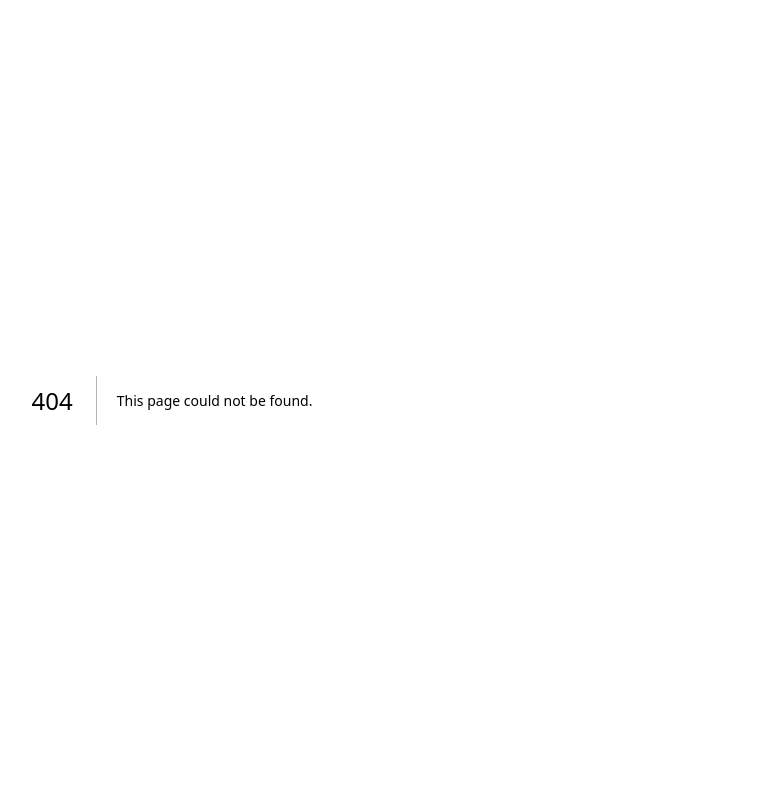
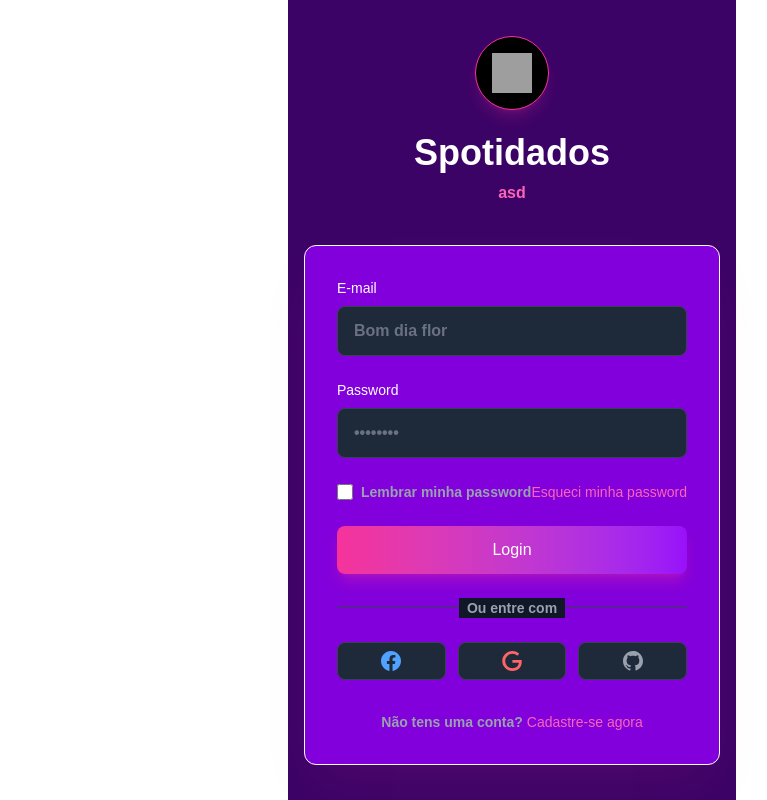
Before and after one commit to josephonfire/neonb4f, a Next.js app: page /login in a window 1280 px wide. Before the commit this address had no page. Shown: the whole page, without its empty margins (128-895 px from the left). Built offline with nearby package versions, Linux system fonts and the light colour scheme; grey boxes are pictures that could not be loaded.

Commit message:
Login page

```diff
--- /dev/null
+++ b/src/app/components/Login.jsx
@@ -0,0 +1,82 @@
+import logo from "../imgs/spoti-logo.svg"
+
+export function Login() {
+
+    return (
+        <div className="bg-white dark:bg-gray-800 flex justify-center items-center w-screen h-screen p-5">
+            <div className="min-h-screen flex items-center justify-center bg-purple-950 p-4">
+                <div className="w-full max-w-md">
+                    <div className="text-center mb-10">
+                        <div className="inline-block p-4 bg-black border border-pink-500 rounded-full mb-4 shadow-lg shadow-pink-500/20">
+                            <img src={logo} alt="Spotify Logo" className="w-10 h-10" />
+                        </div>
+                        <h2 className="text-4xl font-bold text-white mb-2 text-shadow-neon">Spotidados</h2>
+                        <p className="text-pink-400">asd</p>
+                    </div>
+
+                    <div className="bg-purple-700 border border-white rounded-xl shadow-2xl shadow-pink-500/10 overflow-hidden">
+                        <div className="p-8">
+                            <form className="space-y-6">
+                                <div>
+                                    <label htmlFor="email" className="block text-sm font-medium text-white mb-2">E-mail</label>
+                                    <input type="email" id="email" name="email" className="w-full px-4 py-3 bg-gray-800 border border-gray-700 rounded-lg text-white placeholder-gray-500 focus:outline-none focus:border-pink-500 focus:ring-2 focus:ring-pink-500/50 transition-all duration-300" placeholder="Bom dia flor" />
+                                </div>
+
+                                <div>
+                                    <label htmlFor="password" className="block text-sm font-medium text-white mb-2">Password</label>
+                                    <input type="password" id="password" name="password" className="w-full px-4 py-3 bg-gray-800 border border-gray-700 rounded-lg text-white placeholder-gray-500 focus:outline-none focus:border-pink-500 focus:ring-2 focus:ring-pink-500/50 transition-all duration-300" placeholder="••••••••" />
+                                </div>
+
+                                <div className="flex items-center justify-between">
+                                    <div className="flex items-center">
+                                        <input id="remember-me" name="remember-me" type="checkbox" className="h-4 w-4 text-pink-500 focus:ring-pink-500 border-gray-700 rounded bg-gray-800"></input>
+                                        <label htmlFor="remember-me" className="ml-2 block text-sm text-gray-400">Lembrar minha password</label>
+                                    </div>
+                                    <a href="#" className="text-sm font-medium text-pink-400 hover:text-pink-300 transition-colors duration-300">Esqueci minha password</a>
+                                </div>
+
+                                <button type="submit" className="w-full py-3 px-4 bg-gradient-to-r from-pink-500 to-purple-600 hover:from-pink-600 hover:to-purple-700 text-white font-medium rounded-lg shadow-lg shadow-pink-500/30 focus:outline-none focus:ring-2 focus:ring-offset-2 focus:ring-pink-500 focus:ring-offset-gray-900 transition-all duration-300">
+                                    Login
+                                </button>
+                            </form>
+
+                            <div className="mt-6">
+                                <div className="relative">
+                                    <div className="absolute inset-0 flex items-center">
+                                        <div className="w-full border-t border-gray-700"></div>
+                                    </div>
+                                    <div className="relative flex justify-center text-sm">
+                                        <span className="px-2 bg-gray-900 text-gray-400">Ou entre com</span>
+                                    </div>
+                                </div>
+
+                                <div className="mt-6 grid grid-cols-3 gap-3">
+                                    <button className="flex justify-center items-center py-2 px-4 bg-gray-800 hover:bg-gray-700 text-white rounded-lg border border-gray-700 transition-colors duration-300">
+                                        <svg className="h-5 w-5 text-blue-400" fill="currentColor" viewBox="0 0 24 24">
+                                            <path d="M24 12.073c0-6.627-5.373-12-12-12s-12 5.373-12 12c0 5.99 4.388 10.954 10.125 11.854v-8.385H7.078v-3.47h3.047V9.43c0-3.007 1.792-4.669 4.533-4.669 1.312 0 2.686.235 2.686.235v2.953H15.83c-1.491 0-1.956.925-1.956 1.874v2.25h3.328l-.532 3.47h-2.796v8.385C19.612 23.027 24 18.062 24 12.073z" />
+                                        </svg>
+                                    </button>
+                                    <button className="flex justify-center items-center py-2 px-4 bg-gray-800 hover:bg-gray-700 text-white rounded-lg border border-gray-700 transition-colors duration-300">
+                                        <svg className="h-5 w-5 text-red-400" fill="currentColor" viewBox="0 0 24 24">
+                                            <path d="M12.48 10.92v3.28h7.84c-.24 1.84-.853 3.187-1.787 4.133-1.147 1.147-2.933 2.4-6.053 2.4-4.827 0-8.6-3.893-8.6-8.72s3.773-8.72 8.6-8.72c2.6 0 4.507 1.027 5.907 2.347l2.307-2.307C18.747 1.44 16.133 0 12.48 0 5.867 0 .307 5.387.307 12s5.56 12 12.173 12c3.573 0 6.267-1.173 8.373-3.36 2.16-2.16 2.84-5.213 2.84-7.667 0-.76-.053-1.467-.173-2.053H12.48z" />
+                                        </svg>
+                                    </button>
+                                    <button className="flex justify-center items-center py-2 px-4 bg-gray-800 hover:bg-gray-700 text-white rounded-lg border border-gray-700 transition-colors duration-300">
+                                        <svg className="h-5 w-5 text-gray-400" fill="currentColor" viewBox="0 0 24 24">
+                                            <path d="M12 0C5.373 0 0 5.373 0 12c0 5.302 3.438 9.8 8.207 11.387.6.113.793-.261.793-.577 0-.285-.01-1.04-.015-2.04-3.338.724-4.042-1.61-4.042-1.61-.546-1.386-1.332-1.755-1.332-1.755-1.087-.744.084-.729.084-.729 1.205.084 1.838 1.236 1.838 1.236 1.07 1.835 2.809 1.305 3.495.998.108-.776.417-1.305.76-1.605-2.665-.3-5.466-1.332-5.466-5.93 0-1.31.465-2.38 1.235-3.22-.135-.303-.54-1.523.105-3.176 0 0 1.005-.322 3.3 1.23.96-.267 1.98-.399 3-.405 1.02.006 2.04.138 3 .405 2.28-1.552 3.285-1.23 3.285-1.23.645 1.653.24 2.873.12 3.176.765.84 1.23 1.91 1.23 3.22 0 4.61-2.805 5.625-5.475 5.92.42.36.81 1.096.81 2.22 0 1.605-.015 2.895-.015 3.285 0 .315.18.69.8.57C20.565 21.795 24 17.295 24 12c0-6.627-5.373-12-12-12z" />
+                                        </svg>
+                                    </button>
+                                </div>
+                            </div>
+
+                            <p className="mt-8 text-center text-sm text-gray-400">
+                                Não tens uma conta?
+                                <a href="#" className="font-medium text-pink-400 hover:text-pink-300 transition-colors duration-300">  Cadastre-se agora</a>
+                            </p>
+                        </div>
+                    </div>
+                </div>
+            </div>
+        </div>
+    );
+}
--- /dev/null
+++ b/src/app/login/page.jsx
@@ -0,0 +1,10 @@
+import { Login } from "../components/Login";
+
+export default function Page() {
+    return (
+        <div>
+            <Login></Login>
+        </div>
+    )
+
+}
```
